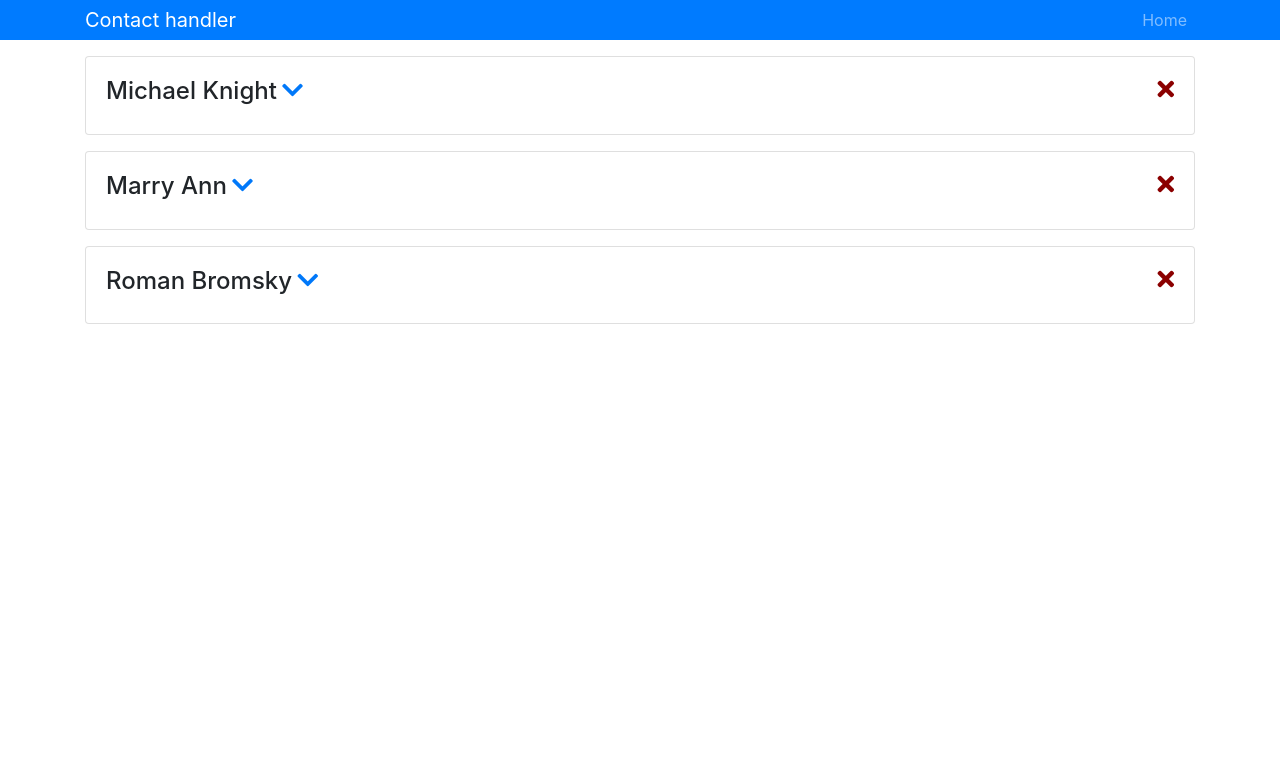
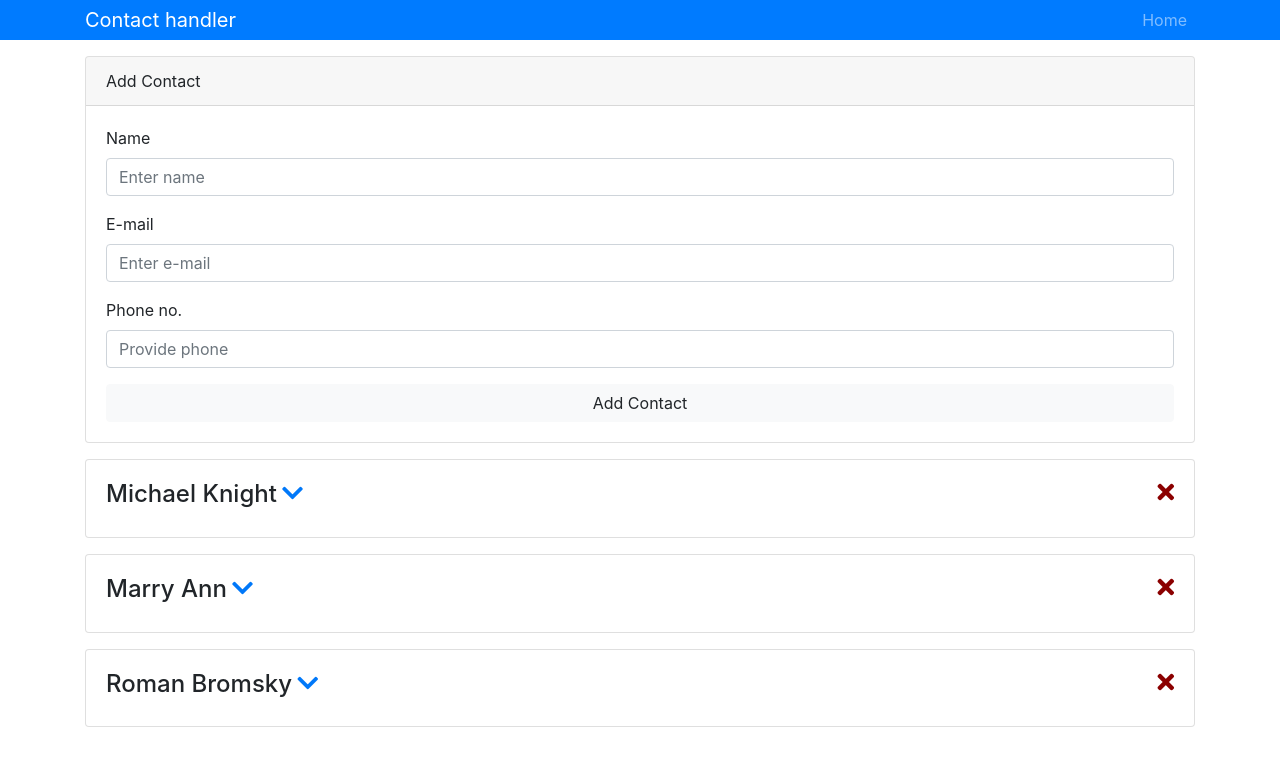
Before and after one commit to miloszpanas/react-context-playground-form, a React (Create React App) app: page / in a window 1280 px wide. Shown: the top 766 px of the page. Built offline with nearby package versions, Linux system fonts and the light colour scheme.

Commit message:
add form

```diff
--- a/src/App.js
+++ b/src/App.js
@@ -1,6 +1,7 @@
 import React, { Component } from 'react';
 import Contacts from "./components/Contacts/Contacts";
 import Header from "./components/Layout/Header";
+import AddContact from "./components/Contacts/AddContact";
 import "bootstrap/dist/css/bootstrap.min.css";
 
 import Provider from "./context";
@@ -12,6 +13,7 @@ class App extends Component {
         <Provider>
           <Header appName="Contact handler" />
           <div className="container">
+            <AddContact />
             <Contacts />
           </div>
         </Provider>
--- /dev/null
+++ b/src/components/Contacts/AddContact.js
@@ -0,0 +1,75 @@
+import React, { Component } from "react";
+
+class AddComponent extends Component {
+  state = {
+    name: "",
+    email: "",
+    phone: ""
+  };
+
+  onInputChange = e => {
+    this.setState({ [e.target.name]: e.target.value });
+  };
+
+  onFormSubmit = e => {
+    e.preventDefault();
+
+  };
+
+  render() {
+    const { name, email, phone } = this.state;
+
+    return (
+      <div className="card mb-3">
+        <div className="card-header">Add Contact</div>
+        <div className="card-body">
+          <form onSubmit={this.onFormSubmit}>
+            <div className="form-group">
+              <label htmlFor="name">Name</label>
+              <input
+                className="form-control"
+                onChange={this.onInputChange}
+                type="text"
+                name="name"
+                value={name}
+                id="name"
+                placeholder="Enter name"
+              />
+            </div>
+            <div className="form-group">
+              <label htmlFor="email">E-mail</label>
+              <input
+                className="form-control"
+                onChange={this.onInputChange}
+                type="email"
+                name="email"
+                value={email}
+                id="email"
+                placeholder="Enter e-mail"
+              />
+            </div>
+            <div className="form-group">
+              <label htmlFor="phone">Phone no.</label>
+              <input
+                className="form-control"
+                onChange={this.onInputChange}
+                type="text"
+                name="phone"
+                value={phone}
+                id="phone"
+                placeholder="Provide phone"
+              />
+            </div>
+            <input
+              type="submit"
+              value="Add Contact"
+              className="btn btn-light btn-block"
+            />
+          </form>
+        </div>
+      </div>
+    );
+  }
+}
+
+export default AddComponent;
```
Also changed, not shown: src/context.js (+4 -3 lines).
